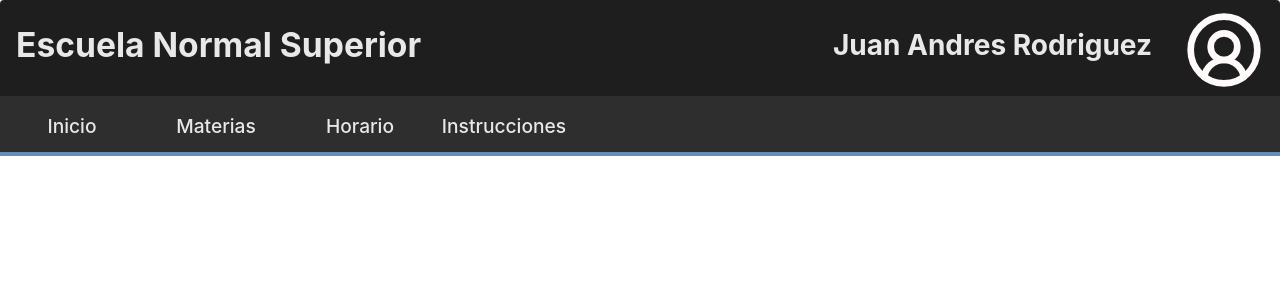
After one commit to iandrehh14/Proyect-School-Page, a Django app: template SchoolProyect/Main/templates/main/base.html in a window 1280 px wide. The commit adds this page. Shown: the top 300 px of the page. Run offline with Django 5.2, Linux system fonts and the light colour scheme; the template is opened without the code that fills it, so the values that code supplies are empty.

Commit message:
Importacion inicial HomePage Designg y GeniallyPage

```diff
--- /dev/null
+++ b/SchoolProyect/Main/static/css/content.css
@@ -0,0 +1,268 @@
+html{
+    zoom: 100%;
+}
+
+@media (max-width:1600px){
+    html{
+        zoom: 90%;
+    }
+}
+
+@media (max-width:1400px){
+    html{
+        zoom: 80%;
+    }
+}
+
+* {
+    margin: 0;
+    padding: 0;
+    box-sizing: border-box;
+    font-family: "Inter", "Segoe UI", sans-serif;
+}
+
+
+.ContentBG {
+    width: 100%;
+    min-height: 100vh;
+    background-color: #1a1a1a;
+    border-radius: 5px;
+
+    display: grid;
+    grid-template-columns: 65% 30%;
+    gap: 20px;
+
+    padding: 100px 20px 80px 20px;
+
+    /* 🔥 CLAVE */
+    align-items: start;
+}
+
+
+
+.NewsSection,
+.RightColumn {
+    display: flex;
+    flex-direction: column;
+    gap: 20px;
+}
+#WelcomeText {
+    color: #e8e8e8;
+    font-size: 32px;
+    font-weight: 500;
+}
+
+#DateText {
+    color: #b4b4b4;
+    font-size: 18px;
+    font-weight: 400;
+    margin-top: -10px;
+}
+
+#NewsText {
+    color: #b4b4b4;
+    font-size: 20px;
+    font-weight: 600;
+    letter-spacing: 0.08em;
+    text-transform: uppercase;
+    margin-top: 20px;
+}
+
+.CardNewsBG {
+    width: 100%;
+    background-color: #2e2e2e;
+    border-radius: 20px;
+
+    min-height: 40vh;
+    padding: 20px;
+
+    position: relative;
+}
+
+.CardNewsBG #AccountLogo {
+    width: 60px;
+    height: 60px;
+    margin-top: 2px;
+}
+
+.CardNewsBG #TeacherUserName {
+    margin-left: 70px;
+    margin-top: -60px;
+
+    color: #e8e8e8;
+    font-size: 22px;
+    font-weight: 500;
+}
+
+.CardNewsBG #TeacherSubject {
+    margin-left: 70px;
+
+
+    color: #b4b4b4;
+    font-size: 17px;
+    font-weight: 400;
+}
+
+.CardNewsBG #DateMessage {
+    position: absolute;
+    top: 30px;
+    right: 20px;
+
+
+    color: #b4b4b4;
+    font-size: 17px;
+}
+
+.TypeMessageBG {
+    margin-top: 30px;
+
+    width: 120px;
+    height: 30px;
+    background-color: #1e4268;
+    border-radius: 10px;
+}
+
+.TypeMessageBG #TypeMessageText {
+    margin-left: 15px;
+    padding-top: 4px;
+
+
+    color: #81b1e7;
+    font-size: 16px;
+    font-weight: 500;
+}
+
+.CardNewsBG #TitleMessageText {
+    margin-top: 15px;
+
+    color: #e8e8e8;
+    font-size: 28px;
+    font-weight: 500;
+    width: 70%;
+}
+
+.CardNewsBG #ContentMessageText {
+    margin-top: 10px;
+
+    color: #b4b4b4;
+    font-size: 20px;
+    line-height: 1.7;
+    width: 70%;
+}
+
+
+
+.RightColumn {
+    display: flex;
+    flex-direction: column;
+    gap: 20px;
+}
+
+
+.CardScheduleBG,
+.CardNoticesBG {
+    width: 100%;
+    background-color: #2e2e2e;
+    border-radius: 20px;
+    padding: 30px;
+    margin-left: 50px;
+}
+
+
+.ScheduleHeader {
+    display: flex;
+    align-items: center;
+    gap: 12px;
+    margin-bottom: 24px;
+    padding-bottom: 24px;
+    border-bottom: 1px solid #3a3a3a;
+}
+
+#ScheduleTitle,
+#NoticesTitle {
+    color: #9a9a9a;
+    font-size: 20px;
+    font-weight: 600;
+    letter-spacing: 0.08em;
+    text-transform: uppercase;
+}
+
+
+.ScheduleList {
+    display: flex;
+    flex-direction: column;
+}
+
+.ScheduleItem {
+    display: flex;
+    justify-content: space-between;
+    align-items: center;
+    padding: 20px 0;
+    border-bottom: 1px solid #3a3a3a;
+}
+
+.ScheduleItem:last-child {
+    border-bottom: none;
+}
+
+.ScheduleSubject {
+    color: #e8e8e8;
+    font-size: 22px;
+    font-weight: 500;
+}
+
+.ScheduleRoom {
+    color: #9a9a9a;
+    font-size: 17px;
+    font-weight: 400;
+    margin-top: 6px;
+}
+
+.ScheduleTime {
+    color: #9a9a9a;
+    font-size: 18px;
+    font-weight: 400;
+}
+
+
+.NoticesList {
+    display: flex;
+    flex-direction: column;
+    gap: 24px;
+}
+
+.NoticeItem {
+    display: flex;
+    align-items: flex-start;
+    gap: 18px;
+}
+
+.NoticeDot {
+    width: 10px;
+    height: 10px;
+    border-radius: 50%;
+    background-color: #4a90d9;
+    margin-top: 9px;
+    flex-shrink: 0;
+}
+
+.NoticeText {
+    color: #b4b4b4;
+    font-size: 18px;
+    font-weight: 400;
+    line-height: 1.7;
+}
+
+.GeniallyContainer{
+    margin-top: 70px;
+    width: 100%;
+    height: 900px;
+    border-radius: 20px;
+    overflow: hidden;
+}
+
+.GeniallyContainer iframe{
+    width: 100%;
+    height: 100%;
+    border: none;
+}
--- /dev/null
+++ b/SchoolProyect/Main/static/css/styles.css
@@ -0,0 +1,127 @@
+html{
+    zoom: 100%;
+}
+
+@media (max-width:1600px){
+    html{
+        zoom: 90%;
+    }
+}
+
+@media (max-width:1400px){
+    html{
+        zoom: 80%;
+    }
+}
+
+* {
+    margin: 0;
+    padding: 0;
+    box-sizing: border-box;
+    font-family: "Inter", "Segoe UI", sans-serif;
+}
+
+.HeaderBG {
+    width: 100%;
+    height: 125px;
+    background-color: #1e1e1e;
+    display: grid;
+    border-radius: 5px;
+}
+
+.HeaderBG #SchoolName {
+    color: #e8e8e8;
+    font-size: 42px;
+    font-weight: 700;
+    margin-left: 20px;
+    margin-top: -15px;
+    align-self: center;
+}
+
+.HeaderBG #UserName {
+    color: #e8e8e8;
+    font-size: 35px;
+    font-weight: 700;
+    position: absolute;
+    top: 35px;
+    right: 160px;
+}
+
+.HeaderBG #Logo {
+    width: 100px;
+    height: 100px;
+    position: absolute;
+    top: 12px;
+    right: 20px;
+}
+
+.SubHeaderBG {
+    position: absolute;
+    top: 120px;
+    width: 100%;
+    height: 75px;
+    background-color: #2e2e2e;
+    display: grid;
+    border-radius: 3px;
+}
+
+.Pages {
+    display: flex;
+    height: 100%;
+    text-decoration: none;
+}
+
+.Pages a {
+    text-decoration: none;
+}
+
+.Pages h2 {
+    text-decoration: none;
+    width: 180px;
+    height: 100%;
+
+    font-size: 24px;
+    font-weight: 500;
+
+    display: flex;
+    justify-content: center;
+    align-items: center;
+
+    color: #e8e8e8;
+    cursor: pointer;
+    position: relative;
+    transition: background-color 0.2s ease;
+}
+
+.UnderLine {
+    width: 100%;
+    height: 5px;
+    background-color: #668eb9;
+    position: absolute;
+    bottom: 0;
+    left: 0;
+}
+
+.Pages h2::after {
+    content: "";
+    position: absolute;
+    left: 0;
+    bottom: 0;
+
+    width: 100%;
+    height: 5px;
+
+    background-color: rgba(74, 144, 217, 0.20);
+
+    transform: translateY(0);
+    transition: all 0.25s ease;
+}
+
+.Pages h2:hover {
+    background-color: #2a2a2a;
+    color: #e8e8e8;
+}
+
+.Pages h2:hover::after {
+    height: 75px;
+}
--- /dev/null
+++ b/SchoolProyect/Main/templates/main/base.html
@@ -0,0 +1,39 @@
+{% load static %}
+<!DOCTYPE html>
+<html lang="es">
+<head>
+    <meta charset="UTF-8">
+    <title>SchoolProyect</title>
+    <link rel="stylesheet" href="{% static 'css/styles.css' %}">
+    <link rel="stylesheet" href="{% static 'css/content.css' %}">
+</head>
+<body>
+
+    <header>
+        <nav>
+            <div class="HeaderBG">
+                <h1 id ="SchoolName">Escuela Normal Superior</h1>
+                <h1 id ="UserName">Juan Andres Rodriguez</h1>
+                <img id="Logo" src="{% static 'img/circle-user-round.svg' %}" alt="Logo">
+                <div class="SubHeaderBG">
+                    <div class ="Pages">
+                        <a href="{% url 'index' %}"><h2>Inicio</h2></a>
+                        <h2>Materias</h2>
+                        <a href="{% url 'schedule' %}"><h2>Horario</h2></a>
+                        <h2>Instrucciones</h2>
+
+                        <div class="UnderLine"></div>
+                    </div>
+                </div>
+            </div>
+        </nav>
+    </header>
+
+    {% block content %}
+    {% endblock %}
+
+
+
+    <script src="{% static 'js/script.js' %}"></script>
+</body>
+</html>
--- a/SchoolProyect/Main/urls.py
+++ b/SchoolProyect/Main/urls.py
@@ -3,4 +3,6 @@ from . import views
 
 urlpatterns = [
     path('', views.index, name='index'),
+    path('schedule/', views.schedule, name='schedule'),
+
 ]
--- a/SchoolProyect/Main/views.py
+++ b/SchoolProyect/Main/views.py
@@ -4,4 +4,7 @@ from django.shortcuts import render
 def index(request):
     return render(request, 'Main/index.html')
 
+
+def schedule(request):
+    return render(request, 'main/schedule.html')
 # Create your views here.
--- a/SchoolProyect/SchoolProyect/settings.py
+++ b/SchoolProyect/SchoolProyect/settings.py
@@ -27,7 +27,7 @@ SECRET_KEY = 'django-insecure-uh!t6ha@+#s9z%=c))c%o4f*w(n)v*yann!#d6pl2&$^*95n0%
 # SECURITY WARNING: don't run with debug turned on in production!
 DEBUG = True
 
-ALLOWED_HOSTS = []
+ALLOWED_HOSTS = ['*']
 
 
 # Application definition
@@ -117,4 +117,4 @@ USE_TZ = True
 # Static files (CSS, JavaScript, Images)
 # https://docs.djangoproject.com/en/6.0/howto/static-files/
 
-STATIC_URL = 'static/'
+STATIC_URL = '/static/'
```
Also changed, not shown: SchoolProyect/Main/templates/main/index.html (+127 -10 lines), SchoolProyect/Main/templates/main/schedule.html (added, +13 -0 lines), SchoolProyect/Main/static/css/styless.css (deleted), SchoolProyect/Main/static/img/circle-user-round.svg (added).
